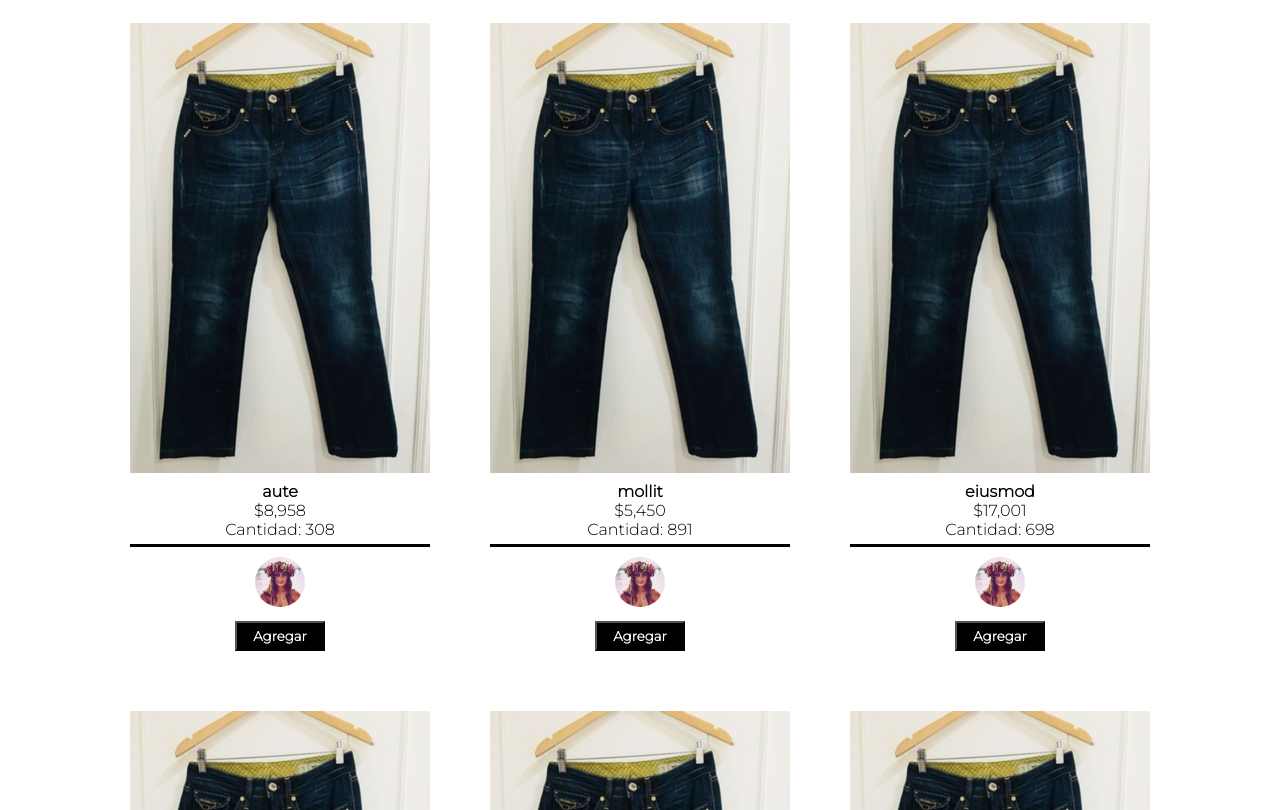
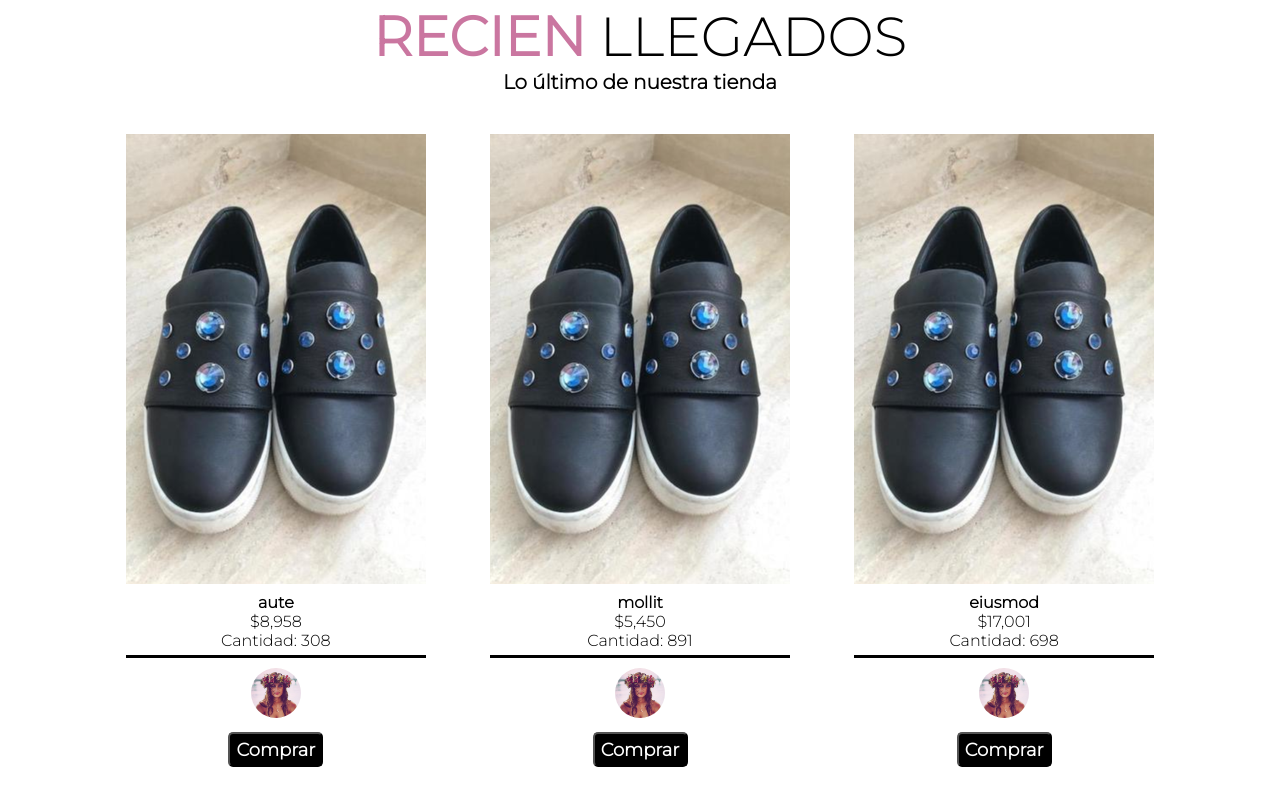
Before and after one commit to nelidita/frontend-challenge, a website with bundled scripts: page index.html in a window 1280 px wide. Shown: the part 510-1320 px from the top of the page. Built offline with nearby package versions, Linux system fonts and the light colour scheme.

Commit message:
botones comprar

```diff
--- a/index.html
+++ b/index.html
@@ -27,15 +27,8 @@
                 </form>
             </div>
         </nav>
-        <div id="banner">
-            <img src="./assets/bitmap-banner.png" alt="banner">
-            <div class="divtextBanner">
-                <p class="textbanner"><span class="textColor">TE REGALAMOS<br /></span></p>
-                <p class="textbanner"><span class="textColor">EN TU PRIMERA<br /></span></p>
-                <p class="textbanner"><span class="textColor">COMPRA</span></p>
-            </div>
-        </div>
         <div id="products"></div>
+        <div id="shop"></div>
     </section>
     <script src="main.js" type="module"></script>
 </body>
--- a/main.js
+++ b/main.js
@@ -1,63 +1,29 @@
-// import data from "./data/products.json"
-
-// const dataProducts = JSON.stringify(data)
-// console.log(dataProducts)
-
-// const fetch = require("node-fetch")
-
-// const products = fetch("./data/products.json")
-// console.log(data)
-const viewProduct = (product) => {
-    const divProduct = `
-        <div class= "product" id= "${product.id}">
-            <div class= "imgProduct">
-                <img src= "./assets/p1.png" atl="Imagen Producto">
-            </div>
-            <div class= "infoProduct">
-                <p class="nameProduct">${product.name}</p>
-                <p>${product.price}</p>
-                <p>Cantidad: ${product.quantity}</p>
-            </div>
-            <div class = "profile">
-                <img src="./assets/profile.png" alt ="profile"/>
-            </div>
-            <button class="button">Agregar</button>
-        </div>
-    `
-    return divProduct;
-}
-
-
-const viewListProducts = (listProducts) => {
-    let divListProducts = '';
-    listProducts.forEach( product => {
-      divListProducts += viewProduct(product);
-    });
-
-    return divListProducts;
-  };
+import { viewListProducts, store } from './views.js'
 
 const dataProducts = () => {
     return fetch("./data/products.json")
-        .then ( response => response.json()) //Indico en que fgit ormato queremos ver nuestra data
-        .then ( response => {
-            const objectProducts = response.products
-            // console.log(objectProducts)
-            // objectProducts.forEach( product => {
-                document.getElementById("products").innerHTML = viewListProducts(objectProducts)
-                // console.log(product.name)
-            // });
+        .then(response => response.json()) //Indico en que formato queremos ver nuestra data
+        .then(response => {
+            const listProducts = response.products
+            document.getElementById("products").appendChild(store())//Agrego todos los productos.
+            document.getElementById("divListProducts").innerHTML = viewListProducts(listProducts) //Agrego el contenido de cada producto
+
+            const btnsComprar = document.querySelectorAll('.btnComprar');
+            btnsComprar.forEach((btn) => btn.addEventListener('click', (event) => {
+            console.log(btn)
+            }))
+
+
         })
-        .catch ( error => console.log(error))
+        .catch(error => console.log(error))
 };
-
 dataProducts();
 
-// const productsList = () => {
-    // console.log(dataProducts)
-    // dataProducts().then( products => products.forEach( product => {
-    //     console.log(product.name)
+// const btnsComprar = () => {
+
+    // const btnsComprar = document.querySelectorAll('.btnComprar');
+
+    // btnsComprar.forEach((btn) => btn.addEventListener('click', (event) => {
+    // console.log(btn)
     // }))
 // }
-
-// productsList();
--- a/package.json
+++ b/package.json
@@ -19,6 +19,7 @@
   "homepage": "https://github.com/nelidita/frontend-challenge#readme",
   "dependencies": {
     "node-fetch": "^2.6.1",
+    "require": "^2.4.20",
     "serve": "^12.0.0",
     "start": "^5.1.0"
   }
--- a/styles.css
+++ b/styles.css
@@ -80,12 +80,33 @@ ul li:hover{
 .textColor{
     background-color: white;
 }
+.textStore{
+    margin: 10px;
+}
+.recienLlegado{
+    font-size: 55px;
+    font-family: 'Montserrat';
+    color: rgb(202, 118, 160);
+    font-weight:700;
+}
+.recienLlegado span{
+    color: black;
+    font-weight: 500;
+}
+.loUltimo{
+    font-size: 20px;
+    font-family: 'Montserrat';
+    font-weight: 600;
+}
+#divListProducts{
+    text-align: center;
+}
 #products{
-    display: contents;
     text-align-last: center;
 }
 .product{
     margin: 30px;
+    display: inline-block;
 }
 .infoProduct{
     text-align: -webkit-center;
@@ -103,10 +124,12 @@ ul li:hover{
     border-radius: 50%;
     margin: 10px;
 }
-.product button{
-    width: 90px;
-    height: 30px;
+.btnComprar{
+    width: 95px;
+    height: 35px;
     background: black;
     color: white;
     font-weight: bold;
+    border-radius: 5px;
+    font-size: 18px;
 }
--- /dev/null
+++ b/views.js
@@ -0,0 +1,62 @@
+const viewProduct = (product) => {
+    const divProduct = `
+    <div class="product" id="containerProduct-${product.id}">
+        <div class="imgProduct">
+            <img src="./assets/p4.png" atl="Imagen Producto">
+            </div>
+            <div class="infoProduct">
+                <p class="nameProduct">${product.name}</p>
+                <p>${product.price}</p>
+                <p>Cantidad: ${product.quantity}</p>
+            </div>
+            <div class="profile">
+                <img src="./assets/profile.png" alt="profile" />
+            </div>
+            <button class="btnComprar" data-id="${product.id}">Comprar</button>
+        </div>
+        `
+    return divProduct;
+}
+
+export const viewListProducts = (listProducts) => {
+    let divListProducts = '';
+    listProducts.forEach(product => {
+        divListProducts += viewProduct(product);
+    });
+
+    return divListProducts;
+};
+
+export const store = () => {
+    const containerStore = document.createElement('div');
+    containerStore.className = 'containerStore'
+    const contenidoStore = `
+        <div id="banner">
+            <img src="./assets/bitmap-banner.png" alt="banner">
+            <div class="divtextBanner">
+                <p class="textbanner"><span class="textColor">TE REGALAMOS<br /></span></p>
+                <p class="textbanner"><span class="textColor">EN TU PRIMERA<br /></span></p>
+                <p class="textbanner"><span class="textColor">COMPRA</span></p>
+            </div>
+        </div>
+        <div class= "textStore">
+            <p class= "recienLlegado">RECIEN <span>LLEGADOS</span></p>
+            <p class= "loUltimo">Lo último de nuestra tienda</p>
+        </div>
+        <div id="divListProducts"</div>
+        `
+    containerStore.innerHTML = contenidoStore
+    return containerStore;
+}
+
+// export const buy = () => {
+//     const containerBuy = document.createElement('div');
+//     containerBuy.className = 'containerBuy'
+//     const contenidoBuy = `
+//         <div>
+
+//         </div>
+//         `
+//     containerBuy.innerHTML = contenidoBuy;
+//     return containerBuy;
+// }
```
Also changed, not shown: 1 other file.
